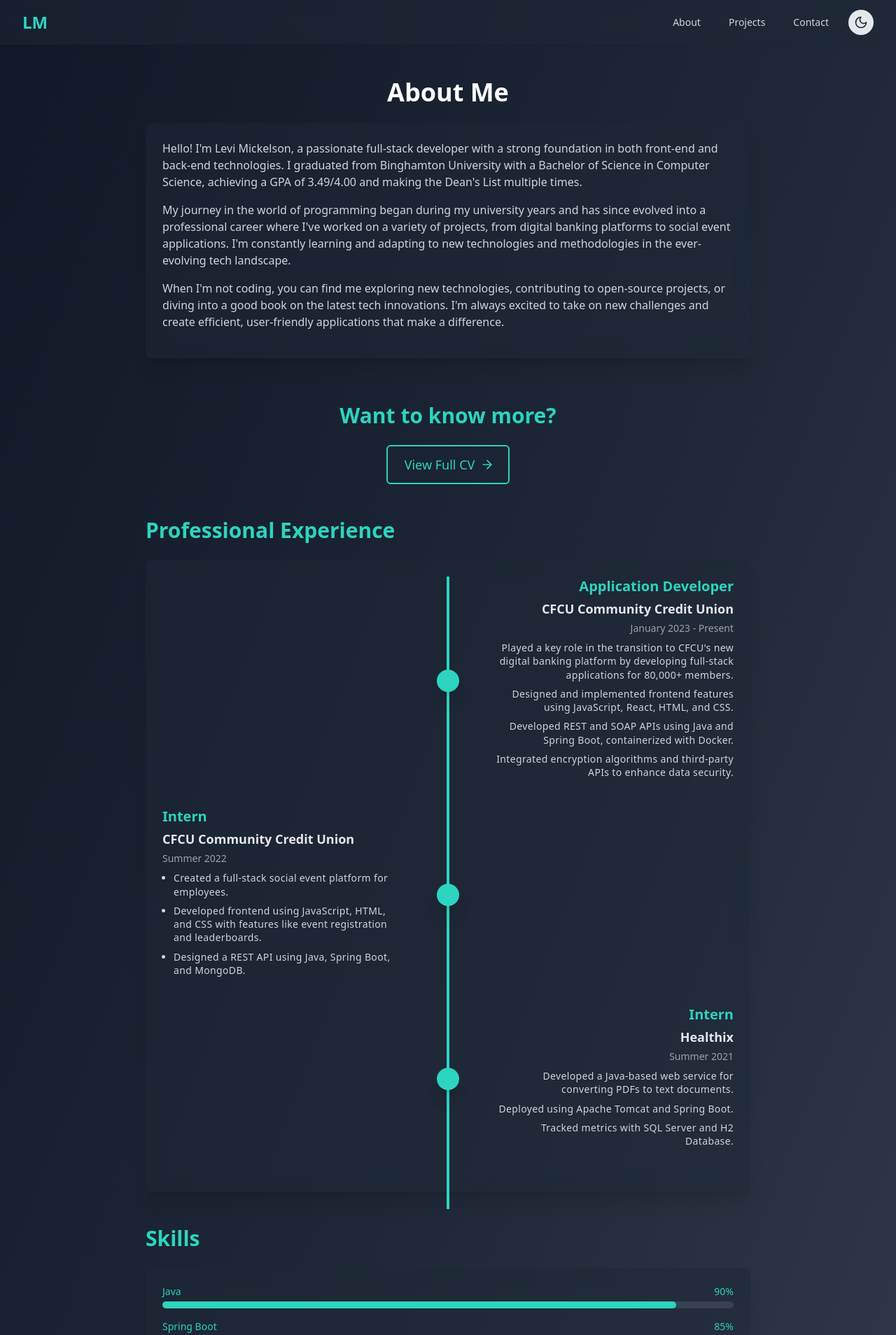
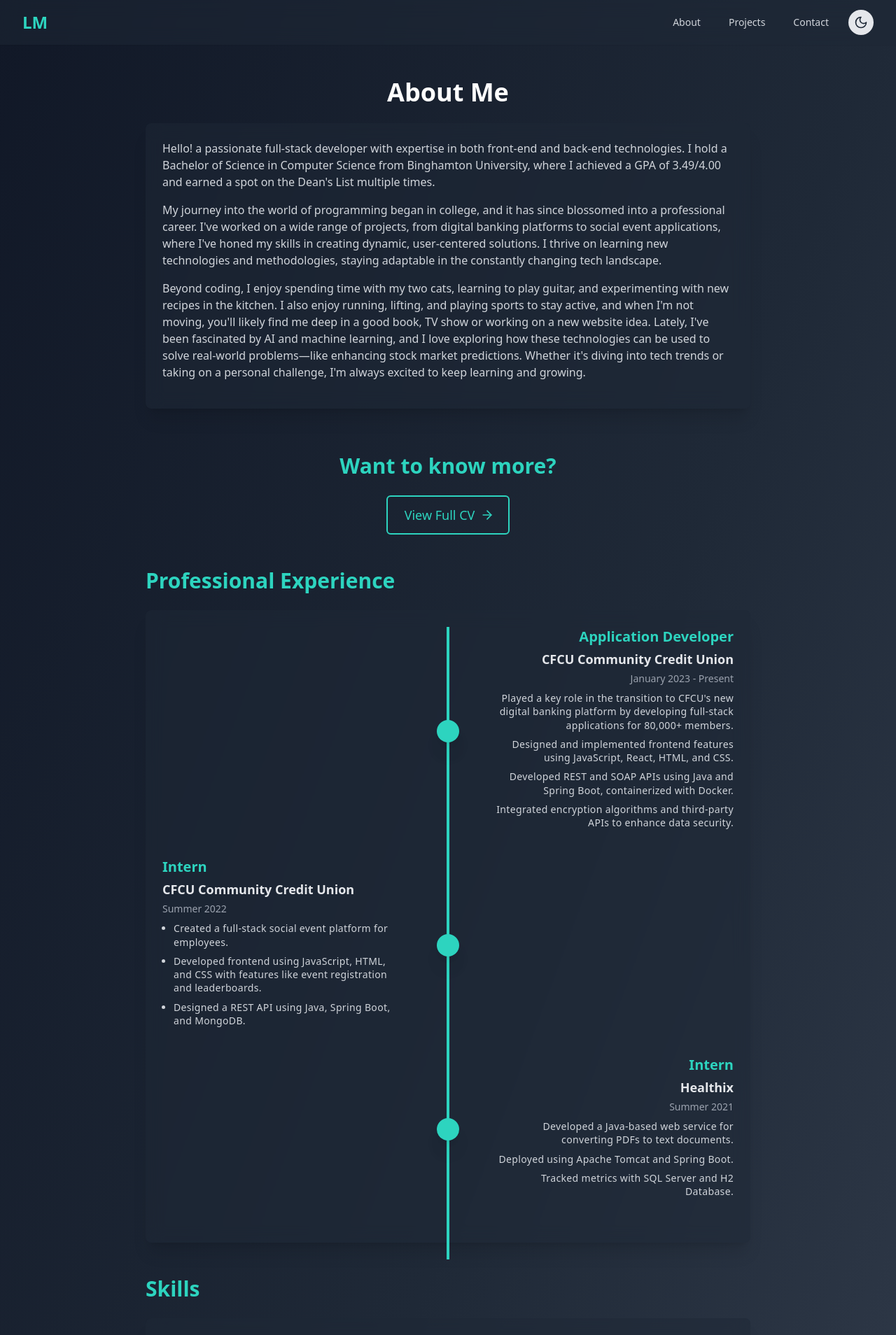
Before and after one commit to levi1462/portfolio-website, a Next.js app in the folder my_portfolio/: page /about in a window 1280 px wide. Shown: the top 1908 px of the page at 70% size. Built offline with nearby package versions, Linux system fonts and the light colour scheme.

Commit message:
Resume display
Added functionality to fetch and display resume pdf document

```diff
--- a/my_portfolio/src/app/about/page.tsx
+++ b/my_portfolio/src/app/about/page.tsx
@@ -2,7 +2,7 @@
 
 import Link from "next/link";
 import { useState, useEffect, useRef } from "react";
-import { ThemeProvider, useTheme } from "../contexts/ThemeContexts";
+import { useTheme } from "../contexts/ThemeContexts";
 import { ThemeToggle } from "../components/ThemeToggle";
 import { ArrowRight } from "lucide-react";
 
@@ -180,7 +180,7 @@ const ProjectCard: React.FC<Project> = ({
   description,
   technologies,
 }) => {
-  const [isExpanded, setIsExpanded] = useState<boolean>(false);
+  //const [isExpanded, setIsExpanded] = useState<boolean>(false);
   const [isVisible, setIsVisible] = useState<boolean>(false);
   const ref = useRef<HTMLDivElement>(null);
   const { theme } = useTheme();
@@ -296,13 +296,14 @@ export default function About() {
   ];
 
   const skills = [
-    { skill: "Java", level: 90 },
+    { skill: "Java", level: 85 },
     { skill: "Spring Boot", level: 85 },
-    { skill: "JavaScript", level: 90 },
-    { skill: "React", level: 85 },
-    { skill: "Python", level: 80 },
-    { skill: "Docker", level: 75 },
-    { skill: "Kubernetes", level: 70 },
+    { skill: "JavaScript", level: 80 },
+    { skill: "React", level: 70 },
+    { skill: "Next.js", level: 60 },
+    { skill: "Python", level: 70 },
+    { skill: "Docker", level: 60 },
+    { skill: "Kubernetes", level: 45 },
   ];
 
   const projects = [
@@ -426,26 +427,31 @@ export default function About() {
           } mb-12`}
         >
           <p className="mb-4">
-            Hello! I'm Levi Mickelson, a passionate full-stack developer with a
-            strong foundation in both front-end and back-end technologies. I
-            graduated from Binghamton University with a Bachelor of Science in
-            Computer Science, achieving a GPA of 3.49/4.00 and making the Dean's
-            List multiple times.
+            Hello! a passionate full-stack developer with expertise in both
+            front-end and back-end technologies. I hold a Bachelor of Science in
+            Computer Science from Binghamton University, where I achieved a GPA
+            of 3.49/4.00 and earned a spot on the Dean's List multiple times.
           </p>
           <p className="mb-4">
-            My journey in the world of programming began during my university
-            years and has since evolved into a professional career where I've
-            worked on a variety of projects, from digital banking platforms to
-            social event applications. I'm constantly learning and adapting to
-            new technologies and methodologies in the ever-evolving tech
+            My journey into the world of programming began in college, and it
+            has since blossomed into a professional career. I've worked on a
+            wide range of projects, from digital banking platforms to social
+            event applications, where I've honed my skills in creating dynamic,
+            user-centered solutions. I thrive on learning new technologies and
+            methodologies, staying adaptable in the constantly changing tech
             landscape.
           </p>
           <p className="mb-4">
-            When I'm not coding, you can find me exploring new technologies,
-            contributing to open-source projects, or diving into a good book on
-            the latest tech innovations. I'm always excited to take on new
-            challenges and create efficient, user-friendly applications that
-            make a difference.
+            Beyond coding, I enjoy spending time with my two cats, learning to
+            play guitar, and experimenting with new recipes in the kitchen. I
+            also enjoy running, lifting, and playing sports to stay active, and
+            when I'm not moving, you'll likely find me deep in a good book, TV
+            show or working on a new website idea. Lately, I've been fascinated
+            by AI and machine learning, and I love exploring how these
+            technologies can be used to solve real-world problems—like enhancing
+            stock market predictions. Whether it's diving into tech trends or
+            taking on a personal challenge, I'm always excited to keep learning
+            and growing.
           </p>
         </div>
         <div className="text-center mt-16">
@@ -457,7 +463,7 @@ export default function About() {
             Want to know more?
           </h2>
           <a
-            href="/my_resume.pdf"
+            href="/api/view-cv"
             target="_blank"
             rel="noopener noreferrer"
             className={`inline-flex items-center px-6 py-3 border-2 text-lg font-medium rounded-md ${
--- /dev/null
+++ b/my_portfolio/src/app/api/view-cv/route.tsx
@@ -0,0 +1,19 @@
+import { NextResponse } from "next/server";
+import fs from "fs";
+import path from "path";
+
+export async function GET() {
+  const filePath = path.join(
+    process.cwd(),
+    "src",
+    "app",
+    "Resume-Levi-Mickelson.pdf"
+  );
+  const fileBuffer = fs.readFileSync(filePath);
+
+  return new NextResponse(fileBuffer, {
+    headers: {
+      "Content-Type": "application/pdf",
+    },
+  });
+}
--- a/my_portfolio/src/app/projects/page.tsx
+++ b/my_portfolio/src/app/projects/page.tsx
@@ -1,10 +1,10 @@
 "use client";
 
-import { useState, useEffect } from "react";
+import { useState } from "react";
 import Link from "next/link";
 import { motion, AnimatePresence } from "framer-motion";
 import { Github, ArrowRight } from "lucide-react";
-import { ThemeProvider, useTheme } from "../contexts/ThemeContexts";
+import { useTheme } from "../contexts/ThemeContexts";
 import { ThemeToggle } from "../components/ThemeToggle";
 
 interface Project {
@@ -85,7 +85,7 @@ const projects: Project[] = [
       "Incorporated smooth animations and transitions for enhanced user experience.",
     ],
     technologies: ["React", "Next.js", "Tailwind CSS", "Framer Motion"],
-    githubUrl: "https://github.com/yourusername/portfolio-website",
+    githubUrl: "https://github.com/levi1462/portfolio-website",
     category: "Web Design",
   },
 ];
@@ -153,7 +153,7 @@ const ProjectCard: React.FC<{ project: Project }> = ({ project }) => {
   );
 };
 
-export default function () {
+export default function Projects() {
   const [selectedCategory, setSelectedCategory] = useState<string>("All");
   const categories = [
     "All",
```
